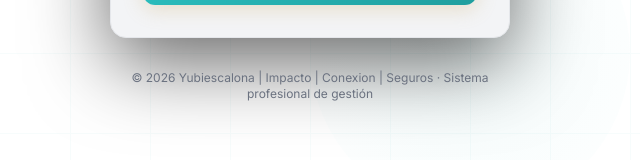
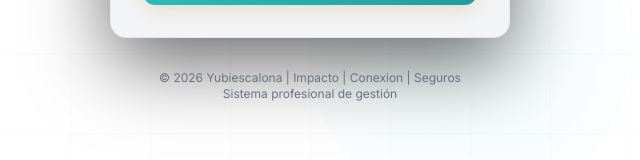
Before and after one commit to NicolasFrance01/contact-sender, a Next.js app: page /login in a window 1280 px wide. Shown: the part 587-747 px from the top of the page, without its empty margins (330-970 px from the left). Built offline with nearby package versions, Linux system fonts and the light colour scheme.

Commit message:
Fix: exclude logo1.png from middleware and add line break to login footer

```diff
--- a/app/login/page.tsx
+++ b/app/login/page.tsx
@@ -133,7 +133,7 @@ export default function LoginPage() {
                 </div>
 
                 <p className="text-center text-xs mt-8" style={{ color: "var(--color-text-dim)" }}>
-                    © 2026 Yubiescalona | Impacto | Conexion | Seguros · Sistema profesional de gestión
+                    © 2026 Yubiescalona | Impacto | Conexion | Seguros <br /> Sistema profesional de gestión
                 </p>
             </div>
         </div>
--- a/middleware.ts
+++ b/middleware.ts
@@ -4,5 +4,5 @@ import { authConfig } from "./auth.config";
 export default NextAuth(authConfig).auth;
 
 export const config = {
-    matcher: ["/((?!api|_next/static|_next/image|favicon.ico|uploads).*)"],
+    matcher: ["/((?!api|_next/static|_next/image|favicon.ico|uploads|logo1.png).*)"],
 };
```
